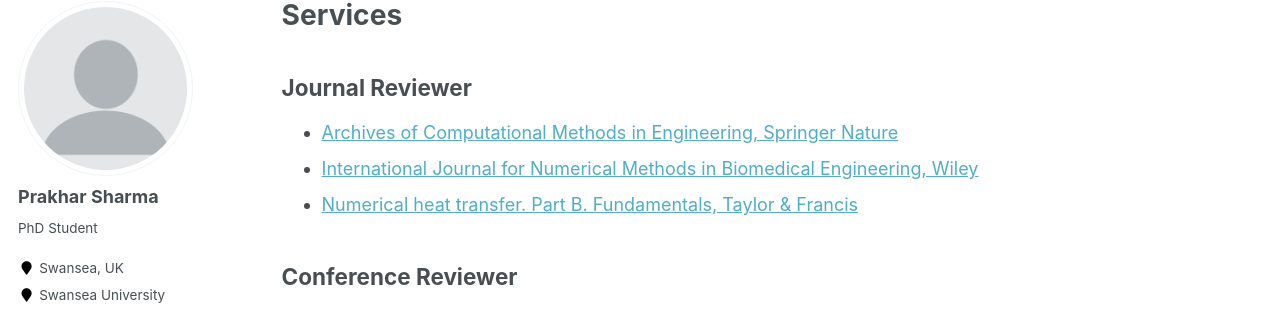
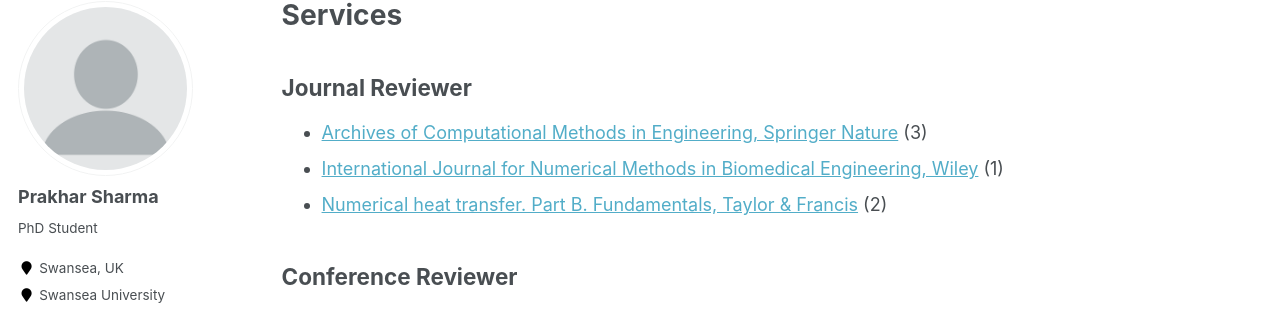
Before and after one commit to praksharma/praksharma.github.io, a Jekyll site: the page built from _pages/services.md, in a window 1280 px wide. Shown: the part 117-429 px from the top of the page. Built offline with Jekyll 4.4.1, drawn with Linux system fonts in a browser that asks for light colours; some web fonts are replaced.

Commit message:
review update

```diff
--- a/_pages/services.md
+++ b/_pages/services.md
@@ -6,9 +6,9 @@
 ---
 
 ## Journal Reviewer
-* [Archives of Computational Methods in Engineering, Springer Nature](https://www.springer.com/journal/11831)
-* [International Journal for Numerical Methods in Biomedical Engineering, Wiley](https://onlinelibrary.wiley.com/journal/20407947)
-* [Numerical heat transfer. Part B. Fundamentals, Taylor & Francis](https://www.tandfonline.com/journals/unhb20)
+* [Archives of Computational Methods in Engineering, Springer Nature](https://www.springer.com/journal/11831) (3)
+* [International Journal for Numerical Methods in Biomedical Engineering, Wiley](https://onlinelibrary.wiley.com/journal/20407947) (1)
+* [Numerical heat transfer. Part B. Fundamentals, Taylor & Francis](https://www.tandfonline.com/journals/unhb20) (2)
 
 ## Conference Reviewer
 * None
```
